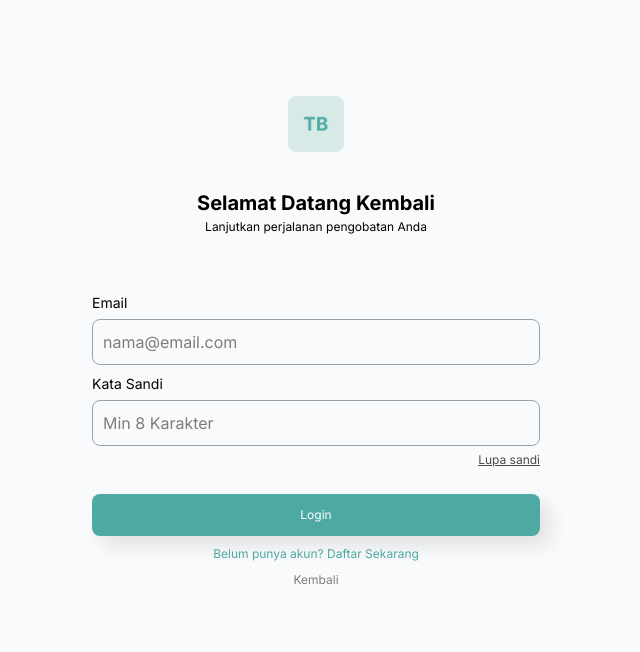
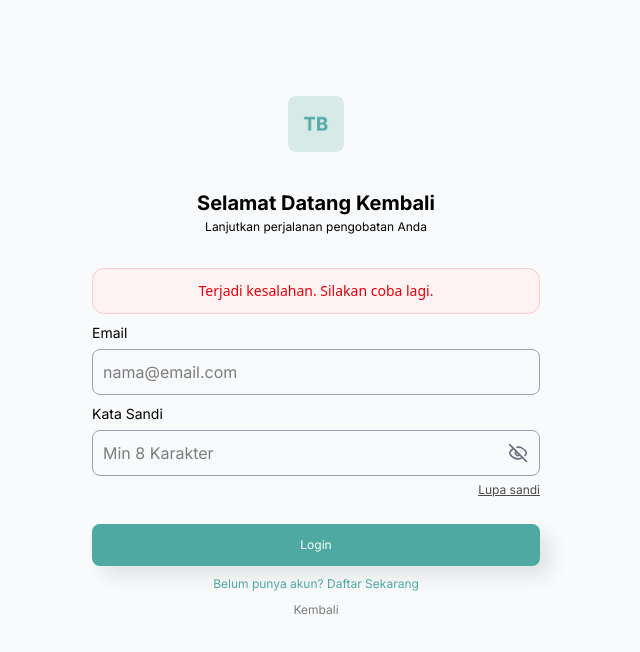
Before and after one commit to saputt/TIBER-FE, a React (Vite) app: page /login in a window 1280 px wide. Both pictures are taken after a click on the button "Login". Shown: the top 652 px of the page, without its empty margins (324-964 px from the left). Built offline with nearby package versions, Linux system fonts and the light colour scheme; no server answers.

Commit message:
feat : add show and hidden password in login and register

```diff
--- a/src/components/atoms/Input.jsx
+++ b/src/components/atoms/Input.jsx
@@ -9,6 +9,8 @@ const Input = ({
   boxShadowActive,
   onChange,
   value,
+  endIcon,
+  onEndIconClick,
 }) => {
   const defaultStyle =
     "rounded-lg px-2.5 py-2.5 focus:outline-black font-inter";
@@ -29,13 +31,24 @@ const Input = ({
   const boxShadow = boxShadowActive ? "shadow-input" : "";
 
   return (
+    <div className={`relative ${sizes[size]}`}>
       <input
         type={type}
         placeholder={placeholder}
-      className={`${sizes[size]} ${variants[variant]} ${defaultStyle} ${className} ${boxShadow}`}
+        className={`${sizes.full} ${variants[variant]} ${defaultStyle} ${className} ${boxShadow}`}
         onChange={onChange}
         value={value}
       />
+      {endIcon && (
+        <div
+          className={`absolute right-3 top-1/2 -translate-y-1/2 text-gray-500 z-10 ${onEndIconClick ? "cursor-pointer" : ""
+            }`}
+          onClick={onEndIconClick}
+        >
+          {endIcon}
+        </div>
+      )}
+    </div>
   );
 };
 
--- a/src/components/molecules/InputLabel.jsx
+++ b/src/components/molecules/InputLabel.jsx
@@ -15,6 +15,8 @@ const InputLabel = ({
   value,
   onClick,
   defaultValue,
+  endIcon,
+  onEndIconClick,
 }) => {
   return (
     <div className="flex flex-col gap-1.5">
@@ -43,6 +45,8 @@ const InputLabel = ({
           onChange={onChange}
           size={size}
           value={value}
+          endIcon={endIcon}
+          onEndIconClick={onEndIconClick}
         />
       )}
     </div>
--- a/src/components/templates/OnboardingLayout.jsx
+++ b/src/components/templates/OnboardingLayout.jsx
@@ -64,7 +64,7 @@ const OnboardingLayout = ({ children }) => {
           </div>
         )}
 
-        <section className="flex-1 flex flex-col overflow-y-auto px-4 py-5">
+        <section className="flex-1 flex flex-col overflow-y-auto px-4 py-5 bg-gray-50">
           {children}
         </section>
 
--- a/src/hooks/useAuth.jsx
+++ b/src/hooks/useAuth.jsx
@@ -1,18 +1,22 @@
-import { useMutation, useQuery } from "@tanstack/react-query";
+import { useMutation, useQuery, useQueryClient } from "@tanstack/react-query";
 import {
   loginService,
   logoutService,
   registerService,
 } from "../services/authService";
 import { useAuthStore } from "../store/useAuthStore";
+import { dashboardService } from "../services/dashboardService";
 
 export const useLogin = () => {
   const setAuth = useAuthStore((state) => state.setAuth);
-
+  const queryClient = useQueryClient();
   return useMutation({
     mutationFn: (payload) => loginService(payload),
-    onSuccess: (data) => {
-      console.log(data);
+    onSuccess: async (data) => {
+      await queryClient.prefetchQuery({
+        queryKey: ["dashboard"],
+        queryFn: () => dashboardService(),
+      });
       setAuth(data.data, data.token);
       window.location.href = "/dashboard";
     },
@@ -33,20 +37,10 @@ export const useLogout = () => {
   const logout = useAuthStore((state) => state.logout);
   return useMutation({
     mutationFn: () => logoutService(),
-    onSettled: (data, error, variables, context) => {
+    onSettled: () => {
       localStorage.removeItem("auth-store");
       logout();
-      // If the caller passes { redirect: false }, we skip the redirect
-      // This is accessed via variables if passed to mutate, but mutationFn takes no args here.
-      // Better way: let the onSuccess handle it, or check arguments.
-      // Actually, standard usage of useMutation allows onSuccess in mutate() to override.
-      // But onSettled here will run regardless.
-      // Let's change this to NOT redirect by default if we want manual control,
-      // or check a property.
-      // Simplified: We'll remove the redirect from here and let the caller handle it.
-      // BUT this might break other usages if any (we checked, only Profile).
-      // So we will remove window.location.href here.
-      // window.location.href = "/";
+      window.location.href = "/";
     },
   });
 };
--- a/src/pages/Auth/Login.jsx
+++ b/src/pages/Auth/Login.jsx
@@ -5,20 +5,34 @@ import Button from "../../components/atoms/Button";
 import { useLogin } from "../../hooks/useAuth";
 import { useAuthStore } from "../../store/useAuthStore";
 import { useQueryClient } from "@tanstack/react-query";
+import { Eye, EyeOff } from "lucide-react";
 
 const LoginPage = () => {
   const navigate = useNavigate();
   const [email, setEmail] = useState("");
   const [password, setPassword] = useState("");
+  const [showPassword, setShowPassword] = useState(false);
+  const [errorMessage, setErrorMessage] = useState("");
 
   const { mutate: login, isPending } = useLogin();
 
   const handleSubmit = () => {
     if (isPending) return;
-    login({
-      email,
-      password,
-    });
+    setErrorMessage(""); // Clear previous errors
+    login(
+      {
+        email,
+        password,
+      },
+      {
+        onError: (error) => {
+          const msg =
+            error.response?.data?.message ||
+            "Terjadi kesalahan. Silakan coba lagi.";
+          setErrorMessage(msg);
+        },
+      }
+    );
   };
 
   return (
@@ -34,7 +48,12 @@ const LoginPage = () => {
           Lanjutkan perjalanan pengobatan Anda
         </span>
       </div>
-      <div className="flex flex-col gap-2 mt-14 w-full sm:w-md">
+      <div className="flex flex-col gap-2 mt-8 w-full sm:w-md">
+        {errorMessage && (
+          <div className="bg-red-50 border border-red-200 text-red-600 px-4 py-3 rounded-xl text-sm text-center">
+            {errorMessage}
+          </div>
+        )}
         <InputLabel
           variantInput="input"
           variantLabel="normal"
@@ -51,10 +70,12 @@ const LoginPage = () => {
             variantLabel="normal"
             label="Kata Sandi"
             variant="gray"
-            type="password"
+            type={showPassword ? "text" : "password"}
             placeholder="Min 8 Karakter"
             size="full"
             onChange={(e) => setPassword(e.target.value)}
+            endIcon={showPassword ? <Eye size={20} /> : <EyeOff size={20} />}
+            onEndIconClick={() => setShowPassword(!showPassword)}
           />
           <div className="text-end">
             <Link
--- a/src/pages/Auth/components/RegistForm.jsx
+++ b/src/pages/Auth/components/RegistForm.jsx
@@ -5,6 +5,7 @@ import InfoSaveCard from "./InfoSaveCard";
 import Button from "../../../components/atoms/Button";
 import { useRegister } from "../../../hooks/useAuth";
 import { useNavigate } from "react-router-dom";
+import { Eye, EyeOff } from "lucide-react";
 
 const RegistForm = () => {
   const setFormData = useOnboardingStore((state) => state.setFormData);
@@ -16,6 +17,9 @@ const RegistForm = () => {
   const [confirmPassword, setConfirmPassword] = useState("");
   const [fullname, setFullName] = useState("");
   const [email, setEmail] = useState("");
+
+  const [showPassword, setShowPassword] = useState(false);
+  const [showConfirmPassword, setShowConfirmPassword] = useState(false);
 
   let alert;
 
@@ -37,7 +41,6 @@ const RegistForm = () => {
       },
       personalization: {
         ...formData.personalization,
-        // Paksa jadi integer biar Laravel gak 422
         duration_month: parseInt(formData.personalization.duration_month),
         control_freq_value: parseInt(
           formData.personalization.control_freq_value,
@@ -71,12 +74,15 @@ const RegistForm = () => {
             onChange={(e) => setEmail(e.target.value)}
           />
           <InputLabel
-            label="Kata Sanndi"
+            label="Kata Sandi"
             placeholder="Min 8 Karakter"
             variantInput="input"
             variantLabel="normal"
             variant="gray"
+            type={showPassword ? "text" : "password"}
             onChange={(e) => setPassword(e.target.value)}
+            endIcon={showPassword ? <Eye size={20} /> : <EyeOff size={20} />}
+            onEndIconClick={() => setShowPassword(!showPassword)}
           />
           <InputLabel
             label="Konfirmasi Kata Sandi"
@@ -84,7 +90,10 @@ const RegistForm = () => {
             variantInput="input"
             variantLabel="normal"
             variant="gray"
+            type={showConfirmPassword ? "text" : "password"}
             onChange={(e) => setConfirmPassword(e.target.value)}
+            endIcon={showConfirmPassword ? <Eye size={20} /> : <EyeOff size={20} />}
+            onEndIconClick={() => setShowConfirmPassword(!showConfirmPassword)}
           />
         </div>
         <InfoSaveCard variant="blue" />
--- a/src/pages/Profile/Profile.jsx
+++ b/src/pages/Profile/Profile.jsx
@@ -25,7 +25,7 @@ import { useState } from "react";
 const ProfilePage = () => {
   const isDailyOpen = useProfileStore((state) => state.isDailyOpen);
   const isControlOpen = useProfileStore((state) => state.isControlOpen);
-  const { mutate: logout } = useLogout();
+  const { mutate: logout, isPending } = useLogout();
   const { data, isLoading } = useGetPersonalization();
   const username = useAuthStore((state) => state.user?.fullname);
   const setPersonalization = usePersonalizationStore(
@@ -38,7 +38,7 @@ const ProfilePage = () => {
   const [showLogoutModal, setShowLogoutModal] = useState(false);
 
   const handleLogout = () => {
-    logout(undefined, {
+    logout({
       onSuccess: () => {
         setShowLogoutModal(true);
       },
@@ -85,7 +85,7 @@ const ProfilePage = () => {
         onClick={handleLogout}
       >
         <LogOut size={17} />
-        Keluar
+        {isPending ? "Sedang Keluar..." : "Keluar"}
       </ButtonTest>
 
       <SuccessModal
```
Lines whose indentation alone changed are shown as unchanged.
